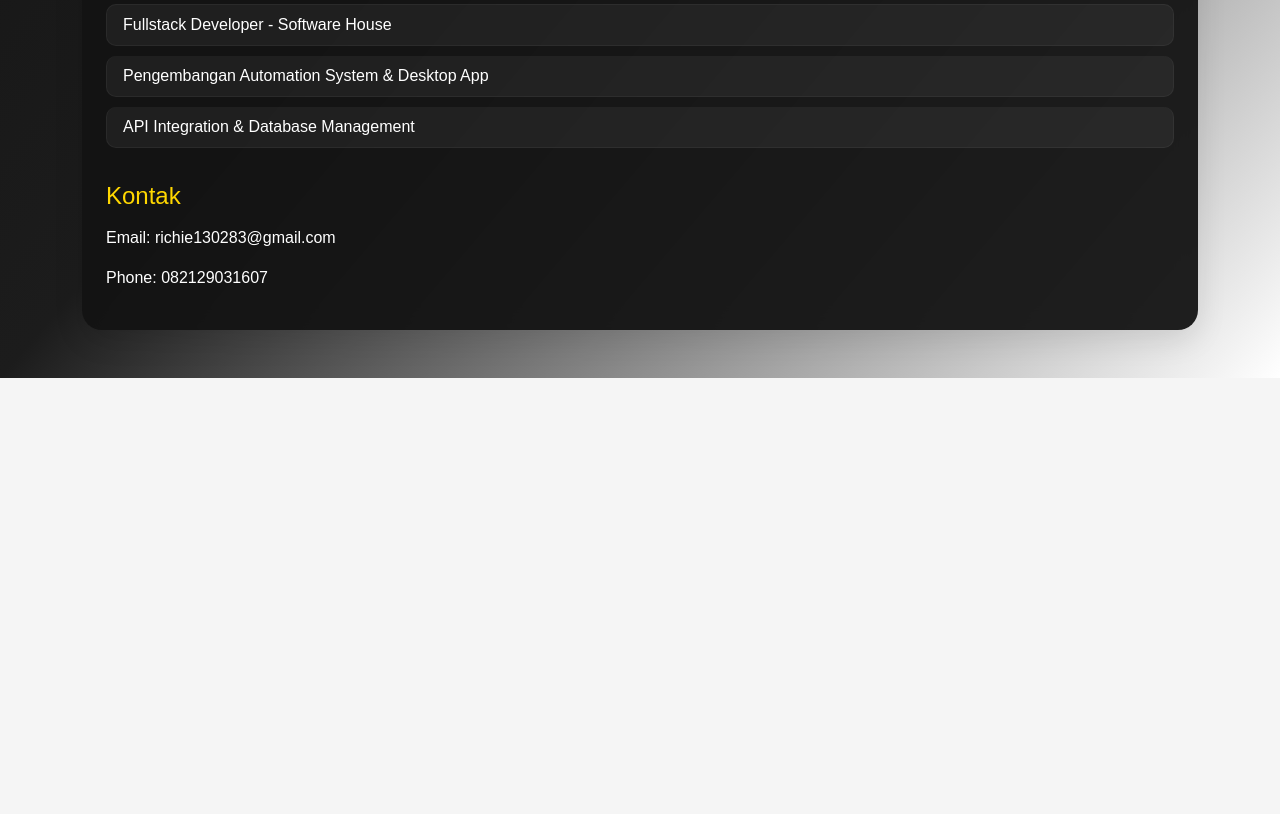
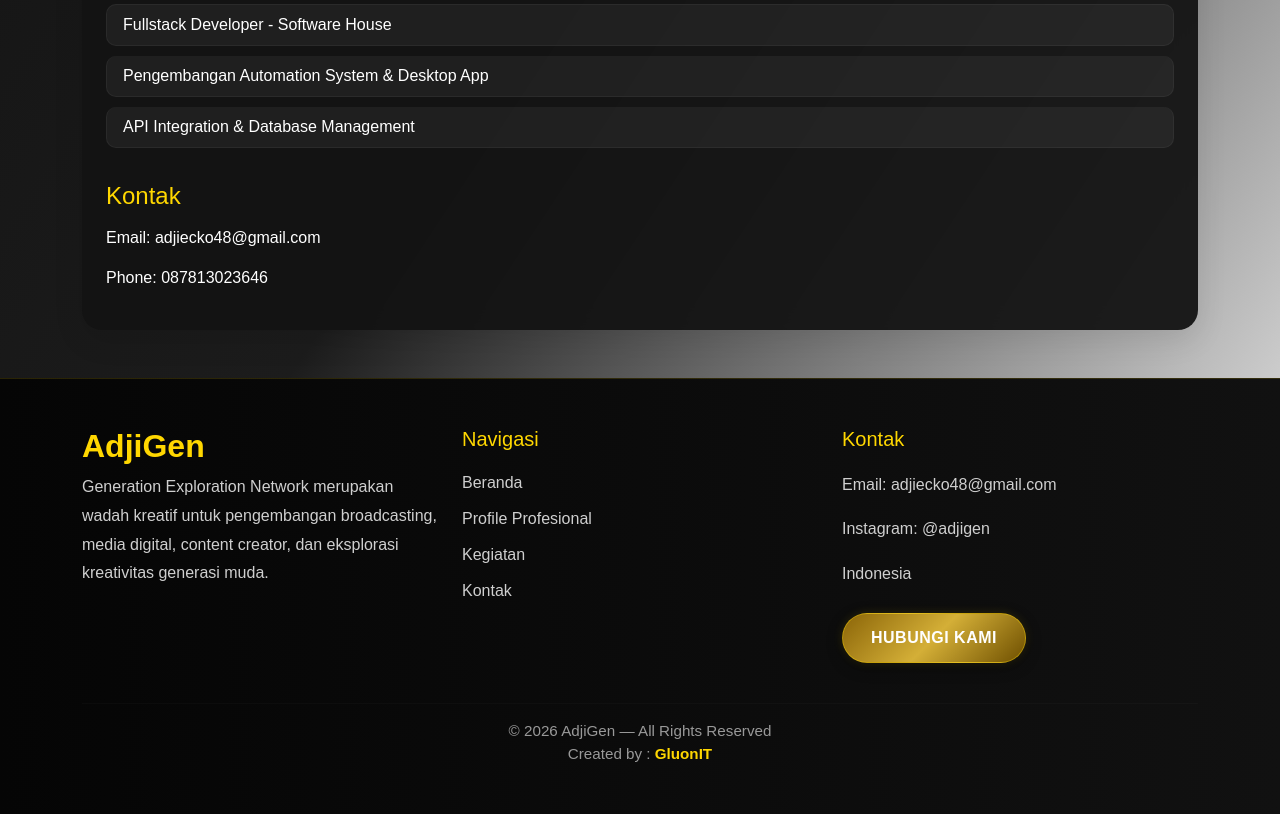
Before and after one commit to adjiGen/adjiGen.github.io, a plain HTML site: page ProfileProfesional/index.html in a window 1280 px wide. Shown: the part 1125-1939 px from the top of the page. Before the commit the page ends 1503 px from the top, so only its background shows below. Drawn offline with nearby package versions, Linux system fonts and the light colour scheme.

Commit message:
okay input

```diff
--- a/ProfileProfesional/index.html
+++ b/ProfileProfesional/index.html
@@ -161,12 +161,81 @@
       <div class="mt-4">
         <h4>Kontak</h4>
 
-        <p>Email: richie130283@gmail.com</p>
-        <p>Phone: 082129031607</p>
+        <p>Email: adjiecko48@gmail.com</p>
+        <p>Phone: 087813023646</p>
       </div>
 
     </div>
   </div>
+
+  <!-- Footer -->
+<footer class="footer-dark mt-5">
+  <div class="container py-5">
+
+    <div class="row">
+
+      <!-- Brand -->
+      <div class="col-lg-4 mb-4">
+        <h3 class="footer-title">AdjiGen</h3>
+
+        <p class="footer-text">
+          Generation Exploration Network merupakan wadah kreatif
+          untuk pengembangan broadcasting, media digital,
+          content creator, dan eksplorasi kreativitas generasi muda.
+        </p>
+      </div>
+
+      <!-- Navigation -->
+      <div class="col-lg-4 mb-4">
+        <h5 class="footer-subtitle">Navigasi</h5>
+
+        <ul class="footer-links">
+          <li><a href="/">Beranda</a></li>
+          <li><a href="/ProfileProfesional/">Profile Profesional</a></li>
+          <li><a href="#">Kegiatan</a></li>
+          <li><a href="#">Kontak</a></li>
+        </ul>
+      </div>
+
+      <!-- Contact -->
+      <div class="col-lg-4 mb-4">
+        <h5 class="footer-subtitle">Kontak</h5>
+
+        <p class="footer-text">
+          Email: adjiecko48@gmail.com
+        </p>
+
+        <p class="footer-text">
+          Instagram: @adjigen
+        </p>
+
+        <p class="footer-text">
+          Indonesia
+        </p>
+
+        <a href="https://wa.me/6287813023646?text=Halo%20AdjiGen,%20saya%20ingin%20bertanya."
+        target="_blank"
+        class="btn btn-gold mt-2">
+          Hubungi Kami
+        </a>
+      </div>
+
+    </div>
+
+    <hr class="footer-line">
+
+<div class="text-center footer-copy">
+  © 2026 AdjiGen — All Rights Reserved <br>
+
+  Created by :
+  <a href="https://gluon-it.com"
+     target="_blank"
+     class="footer-credit">
+     GluonIT
+  </a>
+</div>
+  </div>
+</footer>
 
   <!-- Bootstrap JS -->
   <script src="https://cdn.jsdelivr.net/npm/bootstrap@5.3.3/dist/js/bootstrap.bundle.min.js"></script>
--- a/css/style.css
+++ b/css/style.css
@@ -208,3 +208,75 @@ hr {
 .btn-gold:active {
   transform: scale(0.98);
 }
+
+
+/* =========================
+   FOOTER
+========================= */
+
+.footer-dark {
+  background:
+    linear-gradient(to right, #050505, #111111);
+
+  border-top: 1px solid rgba(255,215,0,0.15);
+
+  color: white;
+}
+
+.footer-title {
+  color: #FFD700;
+  font-size: 2rem;
+  font-weight: bold;
+}
+
+.footer-subtitle {
+  color: #FFD700;
+  margin-bottom: 20px;
+}
+
+.footer-text {
+  color: #cfcfcf;
+  line-height: 1.8;
+}
+
+.footer-links {
+  list-style: none;
+  padding: 0;
+}
+
+.footer-links li {
+  margin-bottom: 12px;
+}
+
+.footer-links a {
+  color: #cfcfcf;
+  text-decoration: none;
+
+  transition: 0.3s;
+}
+
+.footer-links a:hover {
+  color: #FFD700;
+  padding-left: 5px;
+}
+
+.footer-line {
+  border-color: rgba(255,255,255,0.08);
+}
+
+.footer-copy {
+  color: #999;
+  font-size: 0.95rem;
+}
+
+
+.footer-credit {
+  color: #FFD700;
+  text-decoration: none;
+  font-weight: 600;
+  transition: 0.3s;
+}
+
+.footer-credit:hover {
+  color: white;
+}
```
Also changed, not shown: index.html (+72 -0 lines), assets/img/WhatsApp Image 2026-05-26 at 1.32.37 PM (1).jpeg (added), assets/img/WhatsApp Image 2026-05-26 at 1.32.37 PM (2).jpeg (added), assets/img/WhatsApp Image 2026-05-26 at 1.32.37 PM.jpeg (added), assets/img/WhatsApp Image 2026-05-26 at 1.32.38 PM.jpeg (added), assets/img/WhatsApp Image 2026-05-26 at 9.00.03 AM.jpeg (added), assets/img/WhatsApp Image 2026-05-26 at 9.11.28 AM.jpeg (added), assets/img/WhatsApp Image 2026-05-26 at 9.50.50 AM (1).jpeg (added), assets/img/WhatsApp Image 2026-05-26 at 9.50.50 AM (2).jpeg (added), assets/img/WhatsApp Image 2026-05-26 at 9.50.50 AM.jpeg (added), assets/img/WhatsApp Image 2026-05-26 at 9.50.51 AM (1).jpeg (added), assets/img/WhatsApp Image 2026-05-26 at 9.50.51 AM.jpeg (added).
